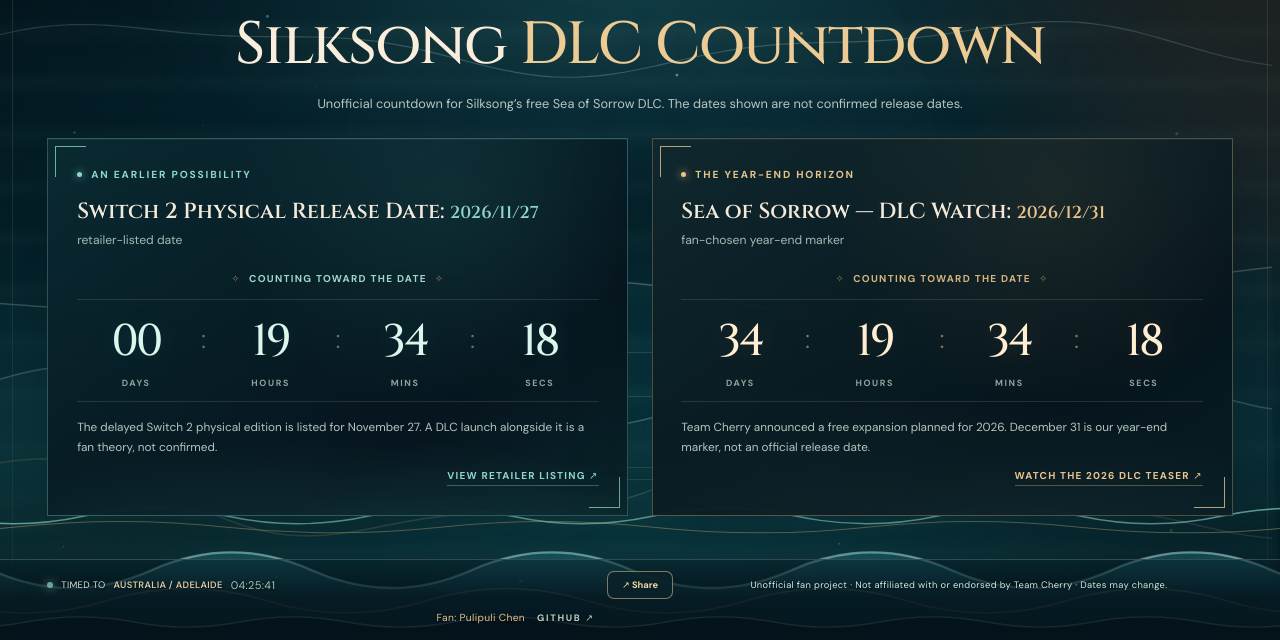
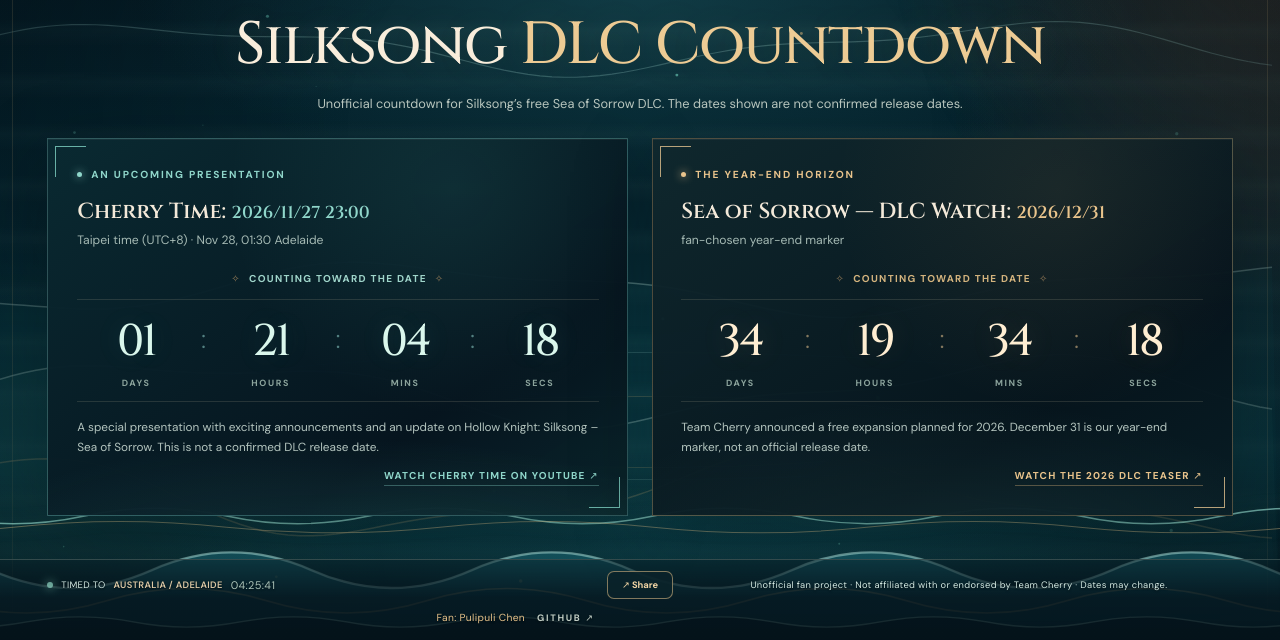
Before and after one commit to pulipulichen/silksong-dlc-countdown, a website built with Vite: page index.html in a window 1280 px wide. Shown: the part 160-800 px from the top of the page. Built offline with nearby package versions, Linux system fonts and the light colour scheme.

Commit message:
Replace Switch 2 countdown with Cherry Time presentation
Co-authored-by: OpenAI Coding Assistant GPT-6.2 <noreply@openai.com>

```diff
--- a/index.html
+++ b/index.html
@@ -138,20 +138,20 @@
           </figcaption>
         </figure>
       <div class="cards">
-        <section class="card card--teal" data-card="switch" aria-labelledby="switch-title">
+        <section class="card card--teal" data-card="cherry" aria-labelledby="cherry-title">
           <div class="card-light" aria-hidden="true"></div>
-          <div class="card-top"><span class="card-kicker" data-i18n="switchKicker">AN EARLIER POSSIBILITY</span></div>
-          <h2 id="switch-title"><span data-i18n="switchTitle">Switch 2 Physical Release Date</span>: <time datetime="2026-11-27">2026/11/27</time></h2>
-          <p class="card-date" data-i18n="switchDateNote">retailer-listed date</p>
-          <p class="status" data-status="switch">COUNTING TOWARD THE DATE</p>
-          <div class="timer" data-timer="switch" role="group" aria-label="Time to November 27, 2026 in Adelaide">
+          <div class="card-top"><span class="card-kicker" data-i18n="cherryKicker">AN UPCOMING PRESENTATION</span></div>
+          <h2 id="cherry-title"><span data-i18n="cherryTitle">Cherry Time</span>: <time datetime="2026-11-27T23:00:00+08:00">2026/11/27 23:00</time></h2>
+          <p class="card-date" data-i18n="cherryDateNote">Taipei time (UTC+8) · Nov 28, 01:30 Adelaide</p>
+          <p class="status" data-status="cherry">COUNTING TOWARD THE DATE</p>
+          <div class="timer" data-timer="cherry" role="group" aria-label="Time to November 27, 2026, 23:00 Taipei time">
             <div class="unit"><span data-unit="days" class="digit">00</span><span class="unit-label" data-i18n="days">DAYS</span></div><b>:</b>
             <div class="unit"><span data-unit="hours" class="digit">00</span><span class="unit-label" data-i18n="hours">HOURS</span></div><b>:</b>
             <div class="unit"><span data-unit="minutes" class="digit">00</span><span class="unit-label" data-i18n="minutes">MINS</span></div><b>:</b>
             <div class="unit"><span data-unit="seconds" class="digit">00</span><span class="unit-label" data-i18n="seconds">SECS</span></div>
           </div>
-          <p class="card-description" data-i18n="switchDescription">A retailer lists November 27 for the delayed Switch 2 physical edition. A same-day DLC launch is only fan speculation.</p>
-          <a class="reference" href="https://www.tvgame.com.tw/SalePage/Index/11873934?lang=zh-TW" target="_blank" rel="noopener noreferrer" data-i18n="retailer">VIEW DATE LISTING ↗</a>
+          <p class="card-description" data-i18n="cherryDescription">A special presentation with exciting announcements and an update on Hollow Knight: Silksong – Sea of Sorrow. This is not a confirmed DLC release date.</p>
+          <a class="reference" href="https://www.youtube.com/watch?v=M-QUgdcBpZU" target="_blank" rel="noopener noreferrer" data-i18n="cherryStream">WATCH CHERRY TIME ON YOUTUBE ↗</a>
         </section>
 
         <section class="card card--gold" data-card="dlc" aria-labelledby="dlc-title">
--- a/src/i18n.ts
+++ b/src/i18n.ts
@@ -45,11 +45,11 @@ export const texts = {
     overdueArtCaption: "The makeup is ready. The DLC isn’t.",
     overdueBadge: "STILL WAITING FOR THE DLC",
     overdueTimeLabel: "TIME ZONE",
-    switchKicker: "AN EARLIER POSSIBILITY",
-    switchTitle: "Switch 2 Physical Release Date",
-    switchDateNote: "retailer-listed date",
-    switchDescription: "The delayed Switch 2 physical edition is listed for November 27. A DLC launch alongside it is a fan theory, not confirmed.",
-    retailer: "VIEW RETAILER LISTING ↗",
+    cherryKicker: "AN UPCOMING PRESENTATION",
+    cherryTitle: "Cherry Time",
+    cherryDateNote: "Taipei time (UTC+8) · Nov 28, 01:30 Adelaide",
+    cherryDescription: "A special presentation with exciting announcements and an update on Hollow Knight: Silksong – Sea of Sorrow. This is not a confirmed DLC release date.",
+    cherryStream: "WATCH CHERRY TIME ON YOUTUBE ↗",
     days: "DAYS", hours: "HOURS", minutes: "MINS", seconds: "SECS",
     before: "COUNTING TOWARD THE DATE",
     after: "THE DAY HAS ARRIVED · TIME SINCE",
@@ -57,7 +57,7 @@ export const texts = {
     disclaimer: "Unofficial fan project · Not affiliated with or endorsed by Team Cherry · Dates may change.",
     pageTitle: "Silksong DLC Countdown — Sea of Sorrow",
     dlcAria: "Countdown or time elapsed since December 31, 2026, in Adelaide",
-    switchAria: "Countdown or time elapsed since November 27, 2026, in Adelaide",
+    cherryAria: "Countdown or time elapsed since November 27, 2026, 23:00 Taipei time",
   },
   "zh-TW": {
     fan: "非官方粉絲製作",
@@ -103,11 +103,11 @@ export const texts = {
     overdueArtCaption: "妝準備好了。DLC 還沒。",
     overdueBadge: "仍在等待 DLC",
     overdueTimeLabel: "計時時區",
-    switchKicker: "值得留意的日子",
-    switchTitle: "Switch 2 實體版發售日",
-    switchDateNote: "零售商標示日期",
-    switchDescription: "Switch 2 實體版延期後，有零售商標示 11 月 27 日上市。DLC 是否會一起推出，目前仍只是粉絲推測。",
-    retailer: "查看零售商資訊 ↗",
+    cherryKicker: "即將到來的特別發表會",
+    cherryTitle: "Cherry Time",
+    cherryDateNote: "台灣時間（UTC+8）· 阿德雷德 11/28 01:30",
+    cherryDescription: "Team Cherry 將帶來多項精彩公告，以及《空洞騎士：絲綢之歌》DLC「悲愴之海」的最新消息。此時間並非 DLC 確定發售日。",
+    cherryStream: "前往 YouTube 觀看 Cherry Time ↗",
     days: "天", hours: "時", minutes: "分", seconds: "秒",
     before: "距離這一天還有",
     after: "這一天已經到來 · 逾期計時",
@@ -115,7 +115,7 @@ export const texts = {
     disclaimer: "非官方粉絲網站 · 與 Team Cherry 無關，亦未獲官方認可 · 日期可能變動。",
     pageTitle: "絲綢之歌 DLC 倒數 — 悲愴之海",
     dlcAria: "阿德雷德時間 2026 年 12 月 31 日倒數或逾期計時",
-    switchAria: "阿德雷德時間 2026 年 11 月 27 日倒數或逾期計時",
+    cherryAria: "台灣時間 2026 年 11 月 27 日 23:00 的倒數或經過時間",
   },
   "zh-CN": {
     fan: "非官方粉丝制作",
@@ -161,11 +161,11 @@ export const texts = {
     overdueArtCaption: "妆准备好了。DLC 还没。",
     overdueBadge: "仍在等待 DLC",
     overdueTimeLabel: "计时时区",
-    switchKicker: "值得留意的日子",
-    switchTitle: "Switch 2 实体版发售日",
-    switchDateNote: "零售商标示日期",
-    switchDescription: "Switch 2 实体版延期后，有零售商标示 11 月 27 日上市。DLC 是否会一起推出，目前仍只是粉丝猜测。",
-    retailer: "查看零售商信息 ↗",
+    cherryKicker: "即将到来的特别发布会",
+    cherryTitle: "Cherry Time",
+    cherryDateNote: "UTC+8 · 阿德莱德 11/28 01:30",
+    cherryDescription: "Team Cherry 将带来多项精彩公告，以及《空洞骑士：丝之歌》DLC「悲恸之海」的最新消息。此时间并非 DLC 确定发售日。",
+    cherryStream: "前往 YouTube 观看 Cherry Time ↗",
     days: "天", hours: "时", minutes: "分", seconds: "秒",
     before: "距离这一天还有",
     after: "这一天已经到来 · 逾期计时",
@@ -173,7 +173,7 @@ export const texts = {
     disclaimer: "非官方粉丝网站 · 与 Team Cherry 无关，也未获得官方认可 · 日期可能变动。",
     pageTitle: "丝之歌 DLC 倒计时 — 悲恸之海",
     dlcAria: "阿德莱德时间 2026 年 12 月 31 日倒计时或逾期计时",
-    switchAria: "阿德莱德时间 2026 年 11 月 27 日倒计时或逾期计时",
+    cherryAria: "UTC+8 时间 2026 年 11 月 27 日 23:00 的倒计时或经过时间",
   },
   ja: {
     fan: "非公式ファンサイト",
@@ -219,11 +219,11 @@ export const texts = {
     overdueArtCaption: "メイクは準備完了。DLC はまだ。",
     overdueBadge: "まだ DLC を待っています",
     overdueTimeLabel: "計測のタイムゾーン",
-    switchKicker: "注目したい日付",
-    switchTitle: "Switch 2 パッケージ版発売日",
-    switchDateNote: "販売店の掲載日",
-    switchDescription: "延期後の Switch 2 パッケージ版は 11 月 27 日発売と掲載されています。DLC の同日配信はファンの予想であり、未確認です。",
-    retailer: "販売店の掲載情報 ↗",
+    cherryKicker: "まもなく特別プレゼンテーション",
+    cherryTitle: "Cherry Time",
+    cherryDateNote: "台湾時間（UTC+8）・アデレード 11/28 01:30",
+    cherryDescription: "Team Cherry の特別プレゼンテーション。さまざまな発表と『ホロウナイト：シルクソング』DLC「Sea of Sorrow」の最新情報をお届けします。DLC の配信確定日ではありません。",
+    cherryStream: "YouTube で Cherry Time を見る ↗",
     days: "日", hours: "時間", minutes: "分", seconds: "秒",
     before: "その日まで、あと",
     after: "その日が来ました · 経過時間",
@@ -231,7 +231,7 @@ export const texts = {
     disclaimer: "非公式ファンサイト · Team Cherry とは無関係で、公認されていません · 日付は変更される場合があります。",
     pageTitle: "シルクソング DLC カウントダウン — Sea of Sorrow",
     dlcAria: "アデレード時間 2026 年 12 月 31 日まで、または経過した時間",
-    switchAria: "アデレード時間 2026 年 11 月 27 日まで、または経過した時間",
+    cherryAria: "台湾時間 2026 年 11 月 27 日 23:00 まで、または経過した時間",
   },
 } as const;
 
--- a/src/main.ts
+++ b/src/main.ts
@@ -7,7 +7,7 @@ import { startSilkCursor } from "./flower-cursor";
 import { startInstallPrompt } from "./install-prompt";
 import { getInitialLocale, isLocale, texts, type Locale, type TextKey } from "./i18n";
 
-type TimerId = "dlc" | "switch";
+type TimerId = "dlc" | "cherry";
 
 type SimulationSettings = {
   mode: SimulationMode;
@@ -51,11 +51,11 @@ export function adelaideMidnight(year: number, month: number, day: number): numb
 
 const target: Record<TimerId, number> = {
   dlc: adelaideMidnight(2026, 12, 31),
-  switch: adelaideMidnight(2026, 11, 27),
+  cherry: Date.parse("2026-11-27T23:00:00+08:00"), // November 28, 01:30 in Adelaide.
 };
-// Keep the November 27 card through that Adelaide calendar day.
-const switchCardHideAt = adelaideMidnight(2026, 11, 28);
-const switchCard = document.querySelector<HTMLElement>('[data-card="switch"]');
+// Keep the Cherry Time card through the event's Adelaide calendar day.
+const cherryCardHideAt = adelaideMidnight(2026, 11, 29);
+const cherryCard = document.querySelector<HTMLElement>('[data-card="cherry"]');
 // The announced year ends at the next Adelaide midnight, not the start of December 31.
 const overdueStartsAt = adelaideMidnight(2027, 1, 1);
 const overdueArt = document.querySelector<HTMLElement>(".overdue-art");
@@ -142,7 +142,7 @@ const select = document.querySelector<HTMLSelectElement>("#locale");
 const reduceMotion = window.matchMedia("(prefers-reduced-motion: reduce)");
 const timers: Record<TimerId, HTMLElement | null> = {
   dlc: document.querySelector('[data-timer="dlc"]'),
-  switch: document.querySelector('[data-timer="switch"]'),
+  cherry: document.querySelector('[data-timer="cherry"]'),
 };
 
 function changeDigit(element: HTMLElement | null, value: number | null): void {
@@ -159,7 +159,7 @@ function changeDigit(element: HTMLElement | null, value: number | null): void {
 
 function update(): void {
   const now = currentTime();
-  if (switchCard) switchCard.hidden = simulationSettings.dlcReleased || now >= switchCardHideAt;
+  if (cherryCard) cherryCard.hidden = simulationSettings.dlcReleased || now >= cherryCardHideAt;
   const overdue = now >= overdueStartsAt && !simulationSettings.dlcReleased;
   if (overdue !== isOverdue) {
     isOverdue = overdue;
@@ -167,7 +167,7 @@ function update(): void {
     window.dispatchEvent(new Event("silksong-theme-changed"));
   }
   const copy = texts[locale];
-  (["dlc", "switch"] as const).forEach((id) => {
+  (["dlc", "cherry"] as const).forEach((id) => {
     const timer = timers[id];
     if (!timer) return;
     const released = id === "dlc" && simulationSettings.dlcReleased;
@@ -225,7 +225,7 @@ function applyPresentation(): void {
   }
   if (select) { select.value = locale; select.setAttribute("aria-label", copy.language); }
   timers.dlc?.setAttribute("aria-label", simulationSettings.dlcReleased ? copy.releasedAria : isOverdue ? copy.overdueAria : copy.dlcAria);
-  timers.switch?.setAttribute("aria-label", copy.switchAria);
+  timers.cherry?.setAttribute("aria-label", copy.cherryAria);
   const description = document.querySelector<HTMLMetaElement>('meta[name="description"]');
   if (description) description.content = simulationSettings.dlcReleased ? copy.releasedIntro : isOverdue ? copy.overdueIntro : copy.intro;
   const themeColor = document.querySelector<HTMLMetaElement>('meta[name="theme-color"]');
```
Also changed, not shown: docs/en_us/configuration.md (+3 -3 lines), docs/zh_tw/configuration.md (+3 -3 lines), scripts/verify-overdue.mjs (+28 -9 lines), README.md, README_zh_tw.md.
